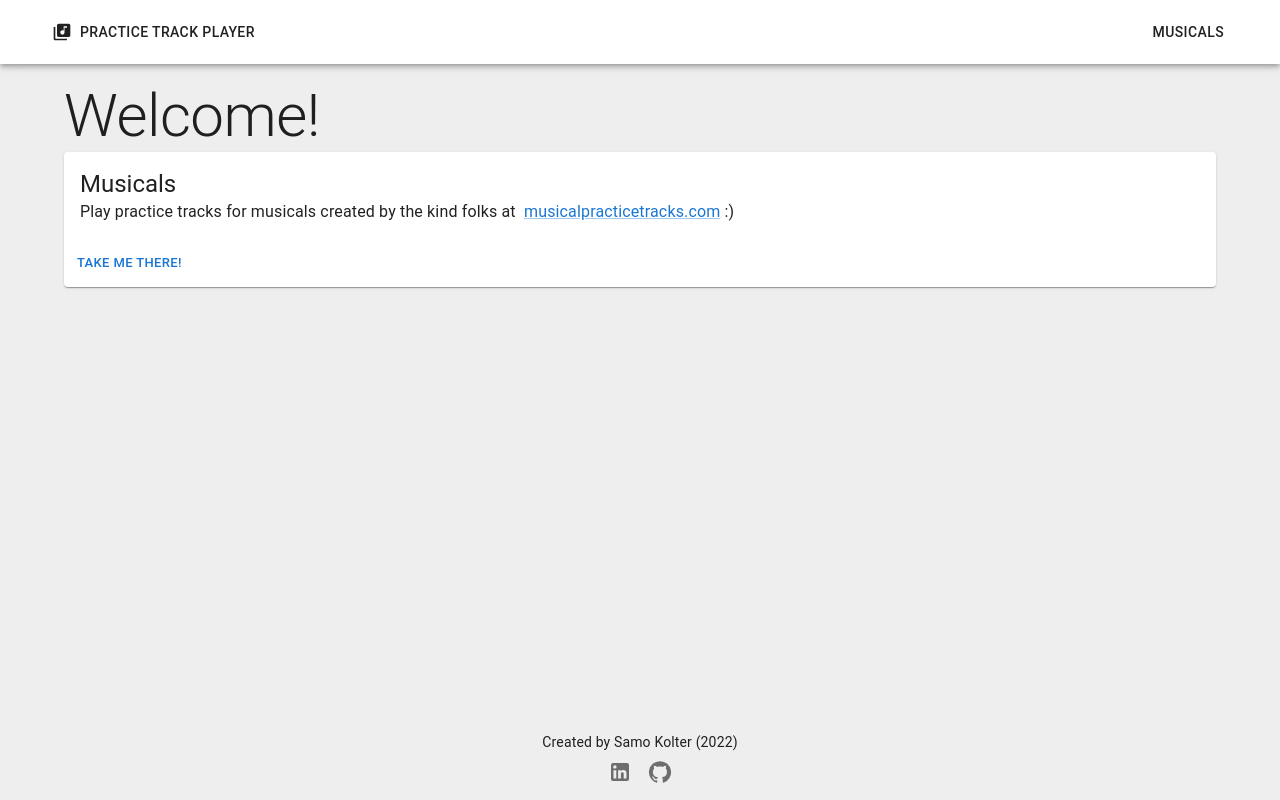
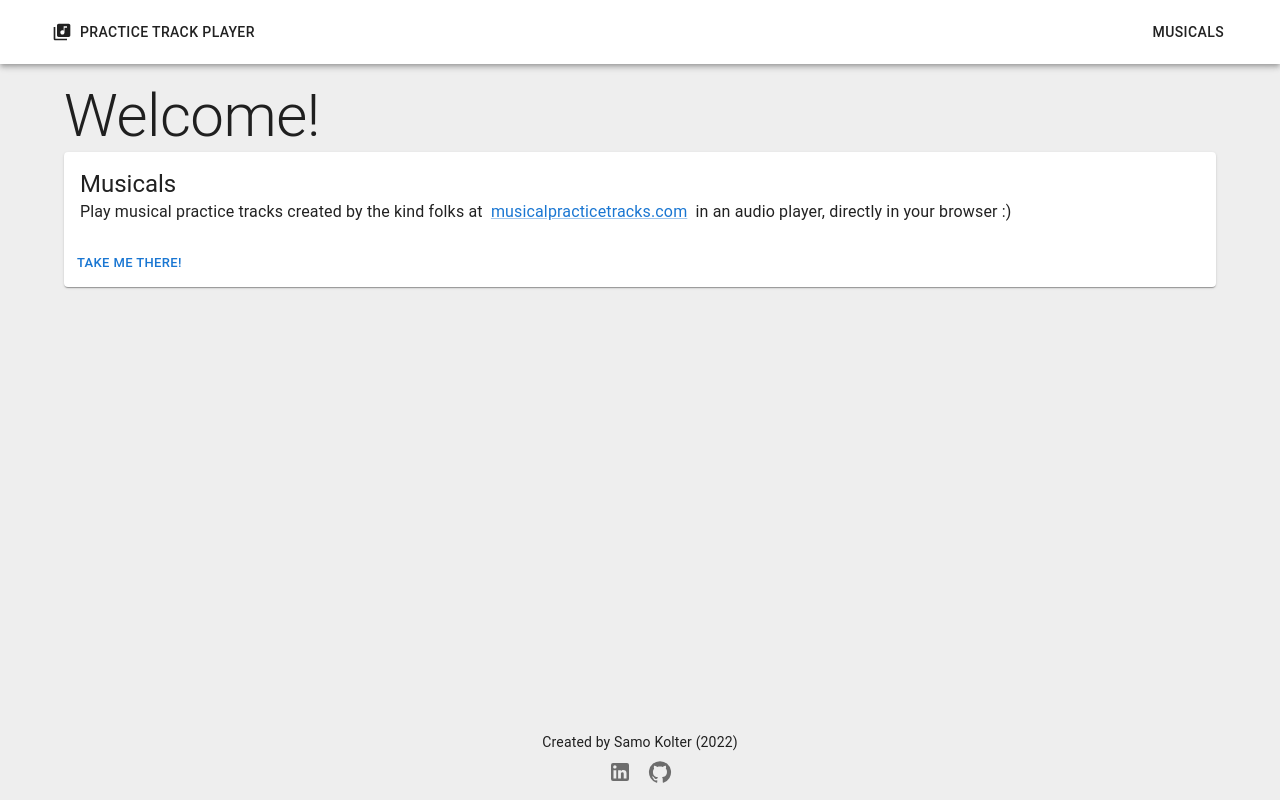
Before and after one commit to Sejmou/practice-track-player, a Next.js app: page / in a window 1280 px wide. Built offline with nearby package versions, Linux system fonts and the light colour scheme.

Commit message:
update page content, minor fixes

```diff
--- a/components/layout/ResponsiveContainer.tsx
+++ b/components/layout/ResponsiveContainer.tsx
@@ -34,7 +34,9 @@ const ResponsiveContainer = ({ title, children }: Props) => {
     </Accordion>
   ) : (
     <Box>
-      <Typography variant="h4">{title}</Typography>
+      <Typography variant="h4" sx={{ mb: 1, ml: 1 }}>
+        {title}
+      </Typography>
       <Paper sx={{ maxHeight: '500px', overflow: 'auto' }}>{children}</Paper>
     </Box>
   );
--- a/package.json
+++ b/package.json
@@ -21,7 +21,6 @@
     "react-dom": "18.2.0",
     "swr": "^1.3.0",
     "waveform-data": "^4.3.0",
-    "youtube-react": "^0.0.1",
     "ytdl-core": "^4.11.0",
     "zod": "^3.17.10"
   },
--- a/pages/index.tsx
+++ b/pages/index.tsx
@@ -27,15 +27,14 @@ const Home: NextPage = () => {
         <CardContent>
           <Typography variant="h5">Musicals</Typography>
           <Typography>
-            Play practice tracks for musicals created by the kind folks at
-            &nbsp;
+            Play musical practice tracks created by the kind folks at &nbsp;
             <Link
               target="_blank"
               href="https://www.musicalpracticetracks.com/index.php/"
             >
               musicalpracticetracks.com
             </Link>
-            &nbsp;:)
+            &nbsp; in an audio player, directly in your browser :)
           </Typography>
         </CardContent>
         <CardActions>
```
Also changed, not shown: pages/musicals/index.tsx (+11 -4 lines), 1 other file (tests, documents, lock files or other folders).
